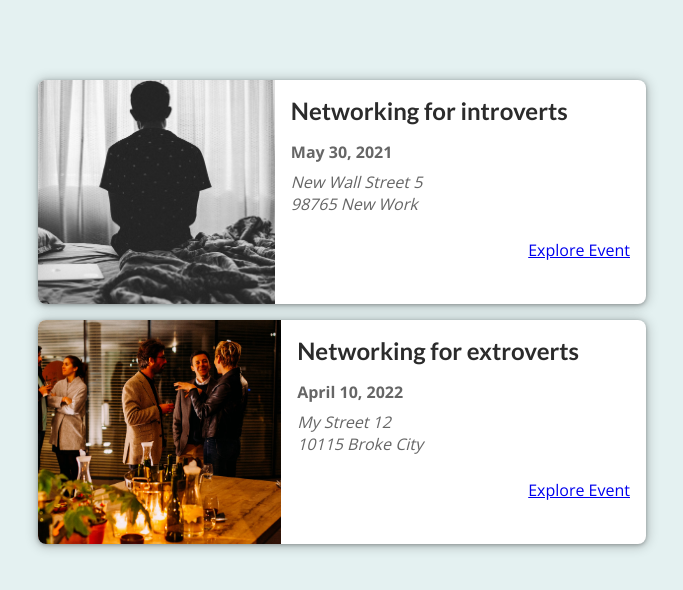
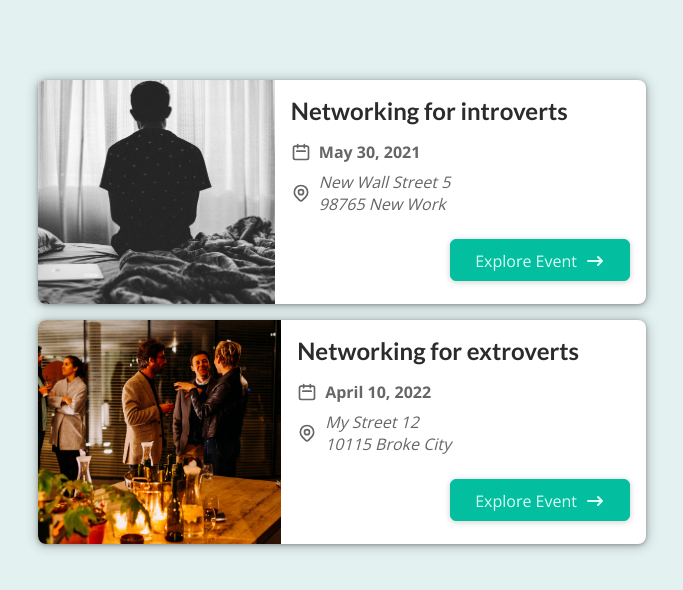
Before and after one commit to fpigeonjr/nextjs-course-events, a Next.js app: page / in a window 1280 px wide. Shown: the top 590 px of the page, without its empty margins (298-981 px from the left). Built offline with nearby package versions, Linux system fonts and the light colour scheme.

Commit message:
adds button comp - adds icons

```diff
--- a/components/events/event-item.js
+++ b/components/events/event-item.js
@@ -1,6 +1,9 @@
 import React from 'react'
-import Link from 'next/link'
 import classes from './event-item.module.css'
+import Button from '../ui/button'
+import DateIcon from '../icons/date-icon'
+import AddressIcon from '../icons/address-icon'
+import ArrowRightIcon from '../icons/arrow-right-icon'
 
 function EventItem(props) {
   const { title, image, date, location, id } = props
@@ -19,14 +22,21 @@
         <div className={classes.summary}>
           <h2>{title}</h2>
           <div className={classes.date}>
+            <DateIcon />
             <time>{humanReadableDate}</time>
           </div>
         </div>
         <div className={classes.address}>
+          <AddressIcon />
           <address>{formattedAddress}</address>
         </div>
         <div className={classes.actions}>
-          <Link href={exploreLink}>Explore Event</Link>
+          <Button link={exploreLink}>
+            <span>Explore Event</span>
+            <span className={classes.icon}>
+              <ArrowRightIcon />
+            </span>
+          </Button>
         </div>
       </div>
     </li>
--- /dev/null
+++ b/components/icons/address-icon.js
@@ -0,0 +1,25 @@
+function AddressIcon() {
+  return (
+    <svg
+      xmlns='http://www.w3.org/2000/svg'
+      fill='none'
+      viewBox='0 0 24 24'
+      stroke='currentColor'
+    >
+      <path
+        strokeLinecap='round'
+        strokeLinejoin='round'
+        strokeWidth={2}
+        d='M17.657 16.657L13.414 20.9a1.998 1.998 0 01-2.827 0l-4.244-4.243a8 8 0 1111.314 0z'
+      />
+      <path
+        strokeLinecap='round'
+        strokeLinejoin='round'
+        strokeWidth={2}
+        d='M15 11a3 3 0 11-6 0 3 3 0 016 0z'
+      />
+    </svg>
+  );
+}
+
+export default AddressIcon;
--- /dev/null
+++ b/components/icons/arrow-right-icon.js
@@ -0,0 +1,17 @@
+function ArrowRightIcon() {
+  return (
+    <svg
+      xmlns='http://www.w3.org/2000/svg'
+      viewBox='0 0 20 20'
+      fill='currentColor'
+    >
+      <path
+        fillRule='evenodd'
+        d='M12.293 5.293a1 1 0 011.414 0l4 4a1 1 0 010 1.414l-4 4a1 1 0 01-1.414-1.414L14.586 11H3a1 1 0 110-2h11.586l-2.293-2.293a1 1 0 010-1.414z'
+        clipRule='evenodd'
+      />
+    </svg>
+  );
+}
+
+export default ArrowRightIcon;
--- /dev/null
+++ b/components/icons/date-icon.js
@@ -0,0 +1,19 @@
+function DateIcon() {
+  return (
+    <svg
+      xmlns='http://www.w3.org/2000/svg'
+      fill='none'
+      viewBox='0 0 24 24'
+      stroke='currentColor'
+    >
+      <path
+        strokeLinecap='round'
+        strokeLinejoin='round'
+        strokeWidth={2}
+        d='M8 7V3m8 4V3m-9 8h10M5 21h14a2 2 0 002-2V7a2 2 0 00-2-2H5a2 2 0 00-2 2v12a2 2 0 002 2z'
+      />
+    </svg>
+  );
+}
+
+export default DateIcon;
--- /dev/null
+++ b/components/ui/button.js
@@ -0,0 +1,13 @@
+import React from 'react'
+import Link from 'next/link'
+import classes from './button.module.css'
+
+function Button(props) {
+  return (
+    <Link href={props.link}>
+      <a className={classes.btn}>{props.children}</a>
+    </Link>
+  )
+}
+
+export default Button
--- /dev/null
+++ b/components/ui/button.module.css
@@ -0,0 +1,18 @@
+.btn {
+  text-decoration: none;
+  cursor: pointer;
+  font: inherit;
+  background-color: #03be9f;
+  border: 1px solid #03be9f;
+  border-radius: 6px;
+  color: #dafff7;
+  padding: 0.5rem 1.5rem;
+  text-align: center;
+  box-shadow: 0 1px 6px rgba(0, 0, 0, 0.2);
+}
+
+.btn:hover,
+.btn:active {
+  background-color: #02afa1;
+  border-color: #02afa1;
+}
```
